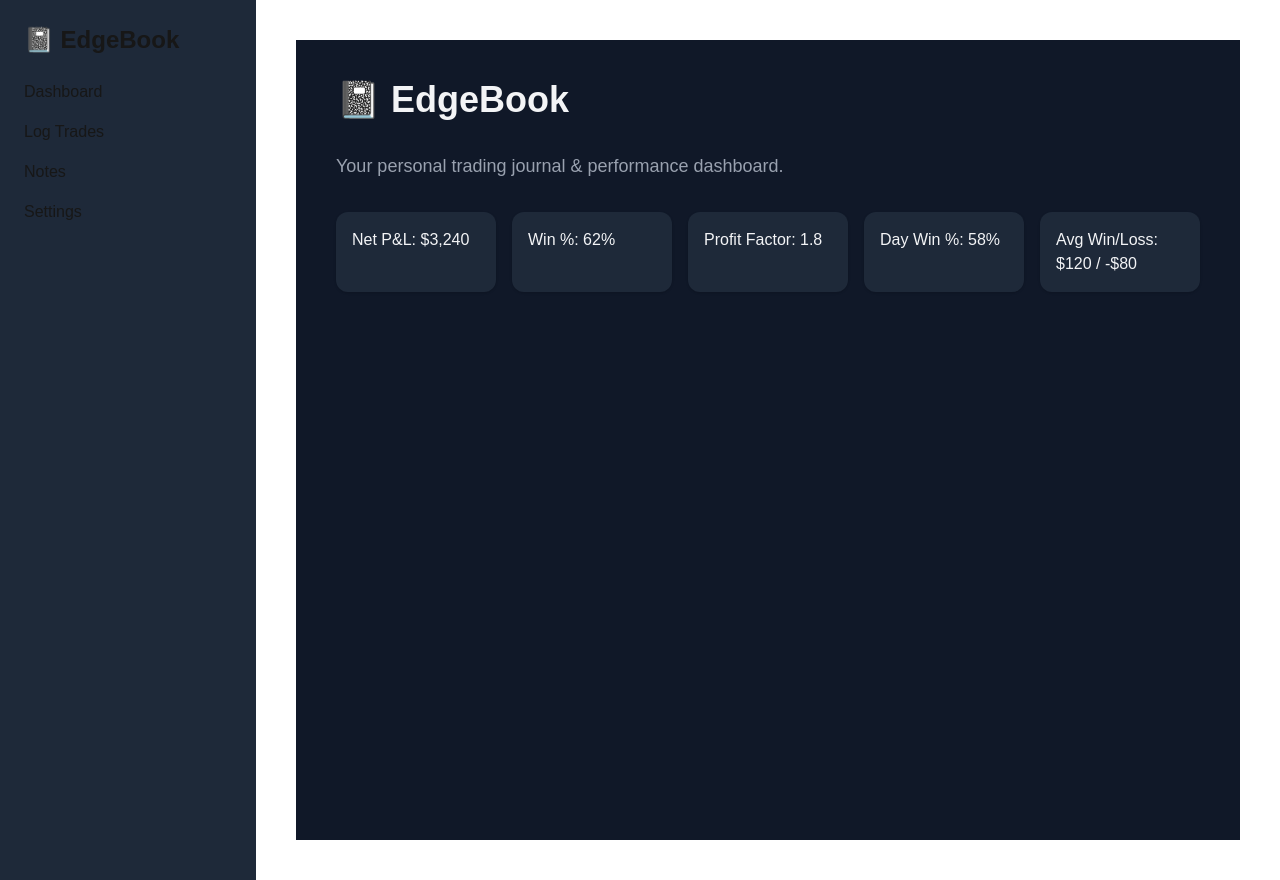
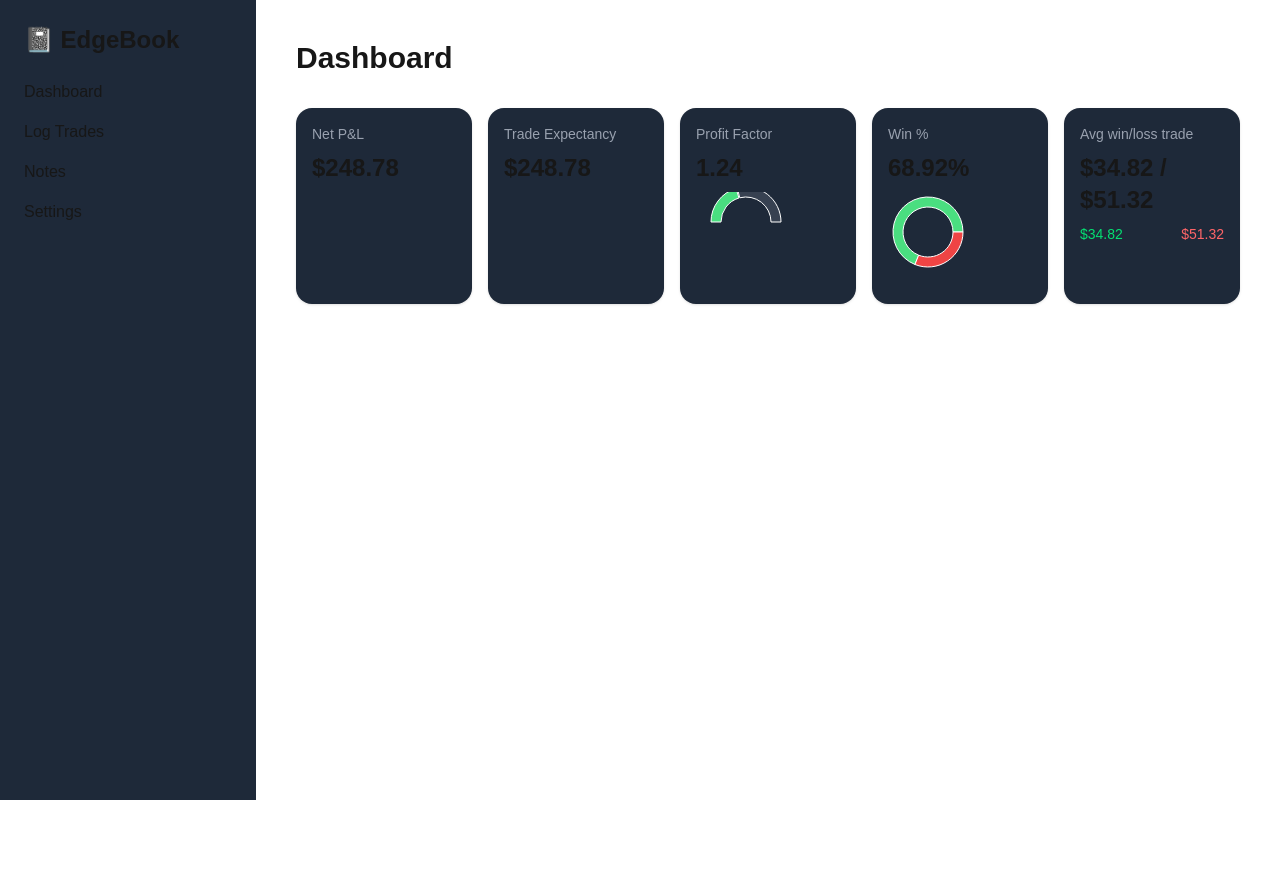
Before and after one commit to harshaldulera/EdgeBook, a Next.js app in the folder edgebook/: page / in a window 1280 px wide. After the commit the page ends 800 px from the top, so only its background shows below. Built offline with nearby package versions, Linux system fonts and the light colour scheme.

Commit message:
feat: add reCharts and create dynamic cards in dashboard

```diff
--- a/edgebook/app/page.tsx
+++ b/edgebook/app/page.tsx
@@ -1,22 +1,80 @@
-import Image from "next/image";
+"use client";
+import StatCard from "@/components/StatCard";
+import { PieChart, Pie, Cell } from "recharts";
+// import Image from "next/image";
 
 export default function Home() {
+  const netPnl = 248.78;
+  const tradeExpectancy = 248.78;
+  const profitFactor = 1.24;
+  const wins = 51;
+  const losses = 23;
+  const winRate = (wins / (wins + losses)) * 100;
+  const avgWin = 34.82;
+  const avgLoss = 51.32;
+
+
   return (
-    <main className="p-10 space-y-8 min-h-screen bg-gray-900 text-gray-100">
-      <h1 className="text-4xl font-bold">📓 EdgeBook</h1>
-      <p className="text-lg text-gray-400">
-        Your personal trading journal & performance dashboard.
-      </p>
+    <div className="space-y-8">
+      <h2 className="text-3xl font-bold">Dashboard</h2>
 
-      <div className="grid grid-cols-2 md:grid-cols-5 gap-4">
-        <div className="p-4 bg-gray-800 rounded-xl shadow">Net P&L: $3,240</div>
-        <div className="p-4 bg-gray-800 rounded-xl shadow">Win %: 62%</div>
-        <div className="p-4 bg-gray-800 rounded-xl shadow">Profit Factor: 1.8</div>
-        <div className="p-4 bg-gray-800 rounded-xl shadow">Day Win %: 58%</div>
-        <div className="p-4 bg-gray-800 rounded-xl shadow">
-          Avg Win/Loss: $120 / -$80
-        </div>
+      <div className="grid grid-cols-1 md:grid-cols-5 gap-4">
+        <StatCard title="Net P&L" value={`$${netPnl.toFixed(2)}`} />
+        <StatCard title="Trade Expectancy" value={`$${tradeExpectancy.toFixed(2)}`} />
+        <StatCard
+          title="Profit Factor"
+          value={profitFactor.toFixed(2)}
+          chart={
+            <PieChart width={100} height={60}>
+              <Pie
+                data={[
+                  { name: "Value", value: profitFactor },
+                  { name: "Rest", value: Math.max(0, 3 - profitFactor) },
+                ]}
+                startAngle={180}
+                endAngle={0}
+                innerRadius={25}
+                outerRadius={35}
+                paddingAngle={2}
+                dataKey="value"
+              >
+                <Cell fill="#4ade80" />
+                <Cell fill="#374151" />
+              </Pie>
+            </PieChart>
+          }
+        />
+        <StatCard
+          title="Win %"
+          value={`${winRate.toFixed(2)}%`}
+          chart={
+            <PieChart width={80} height={80}>
+              <Pie
+                data={[
+                  { name: "Wins", value: wins },
+                  { name: "Losses", value: losses },
+                ]}
+                innerRadius={25}
+                outerRadius={35}
+                dataKey="value"
+              >
+                <Cell fill="#4ade80" />
+                <Cell fill="#ef4444" />
+              </Pie>
+            </PieChart>
+          }
+        />
+        <StatCard
+          title="Avg win/loss trade"
+          value={`$${avgWin.toFixed(2)} / $${avgLoss.toFixed(2)}`}
+          chart={
+            <div className="flex justify-between text-sm">
+              <span className="text-green-400">${avgWin.toFixed(2)}</span>
+              <span className="text-red-400">${avgLoss}</span>
+            </div>
+          }
+        />
       </div>
-    </main>
+    </div>
   );
 }
--- /dev/null
+++ b/edgebook/app/trades/page.tsx
@@ -0,0 +1,3 @@
+export default function Trades() {
+    return <h2 className="text-3xl font-bold">Trades Page</h2>;
+}
--- /dev/null
+++ b/edgebook/components/StatCard.tsx
@@ -0,0 +1,22 @@
+"use client";
+import { ReactNode } from "react";
+
+interface StatCardProps {
+    title: string;
+    value: string | number;
+    icon?: ReactNode;
+    chart?: ReactNode;
+}
+
+export default function StatCard({ title, value, icon, chart }: StatCardProps) {
+    return (
+      <div className="p-4 bg-gray-800 rounded-2xl shadow flex flex-col gap-2">
+        <div className="flex justify-between items-center text-sm text-gray-400">
+          <span>{title}</span>
+          {icon && <span className="text-gray-500">{icon}</span>}
+        </div>
+        <div className="text-2xl font-bold">{value}</div>
+        {chart && <div className="h-16">{chart}</div>}
+      </div>
+    );
+  }
```
Also changed, not shown: edgebook/package.json (+6 -5 lines), 1 other file (tests, documents, lock files or other folders).
